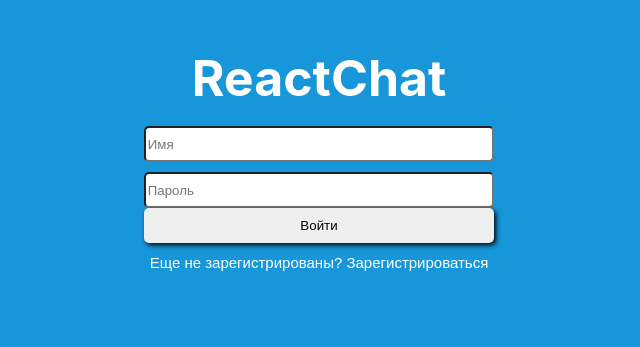
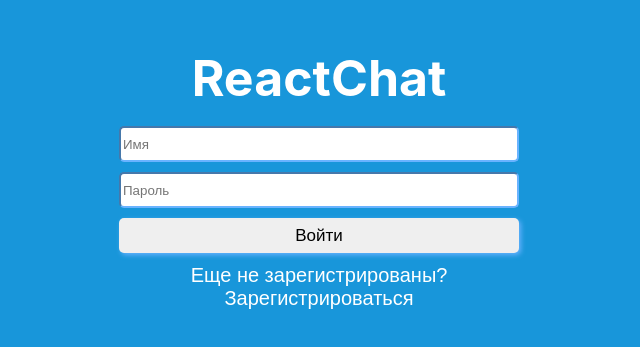
Before and after one commit to RolandSallaz/ReactChat, a React (Vite) app: page / in a window 1280 px wide. Shown: the part 151-498 px from the top of the page, without its empty margins (321-961 px from the left). Built offline with nearby package versions, Linux system fonts and the light colour scheme.

Commit message:
fix authform

```diff
--- a/src/components/AuthForm/AuthForm.scss
+++ b/src/components/AuthForm/AuthForm.scss
@@ -1,7 +1,7 @@
 .auth-form {
   display: flex;
   flex-direction: column;
-  max-width: 650px;
+  width: 400px;
   margin: 15% auto auto auto;
   .heading{
     text-align: center;
@@ -9,16 +9,20 @@
     margin: 0;
   }
   .submit-button {
+    margin-top: 10px;
     height: 35px;
     border-radius: 5px;
     border: none;
-    box-shadow: 2px 2px 5px black;
+    box-shadow: 2px 2px 5px #69b3ff;
+    font-size: 17px;
+    font-weight: 400;
   }
   .toggle-button{
     border:none;
     background: none;
     color: white;
-    font-size: 15px;
+    font-size: 20px;
+    font-weight: 400;
     margin-top: 10px;
     cursor: pointer;
   }
@@ -27,5 +31,6 @@
     border-radius: 5px;
     margin: 0;
     margin-top: 10px;
+    border-color: #69b3ff;
   }
 }
```
